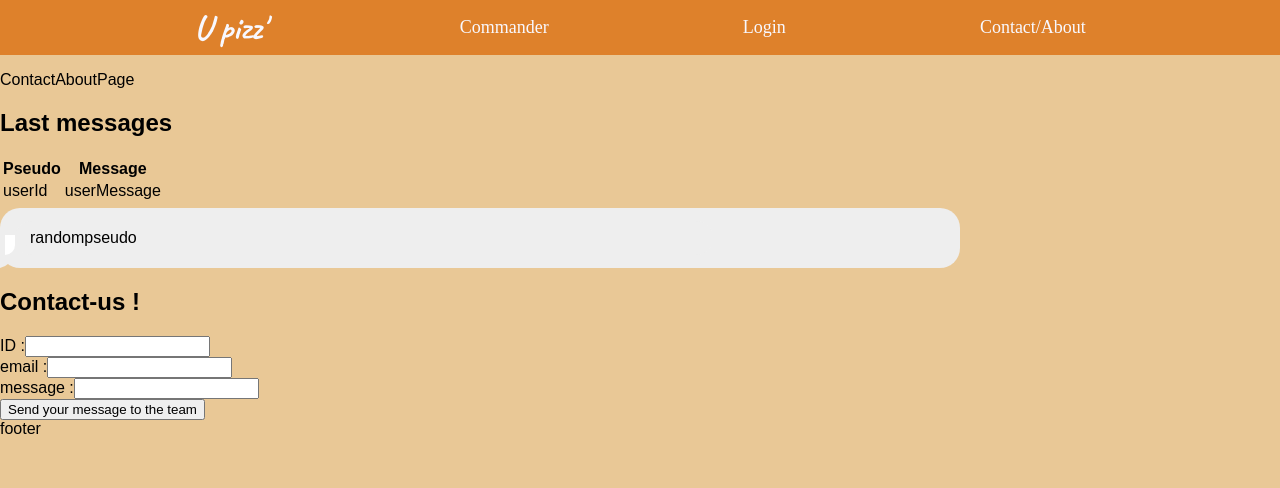
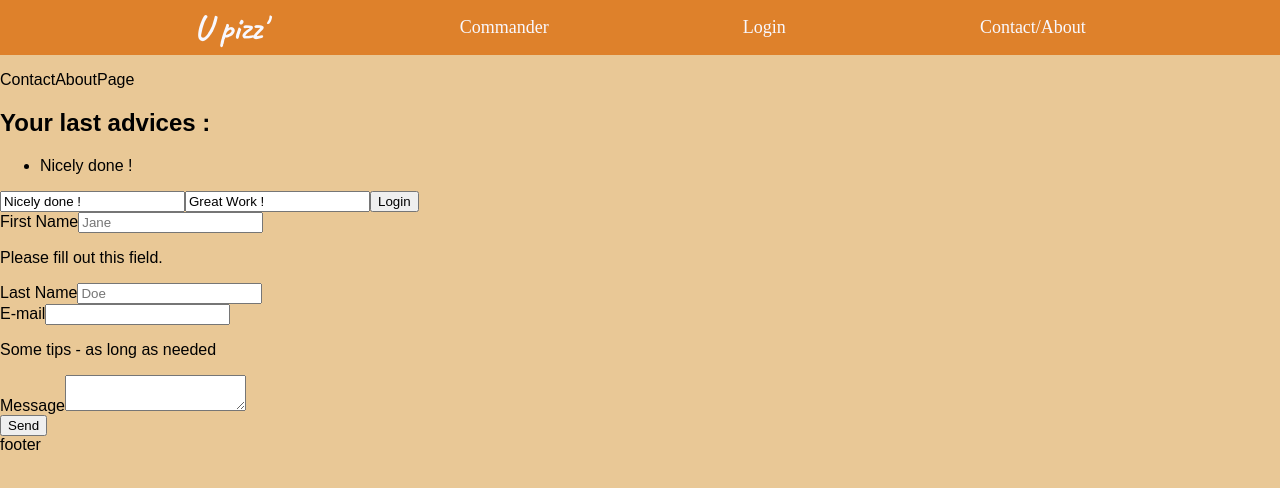
Before and after one commit to WildCodeSchool/lyon-js-react-march21-g1-p2, a React (Create React App) app: page /contact in a window 1280 px wide. Shown: the top 488 px of the page. Built offline with nearby package versions, Linux system fonts and the light colour scheme.

Commit message:
new form , from new computer test

```diff
--- a/src/components/Form.js
+++ b/src/components/Form.js
@@ -1,41 +1,26 @@
-import './formStyles.css';
+// import './formStyles.css';
 import React from 'react';
 
 export default function Form() {
-  // const [messages, setMessages] = React.useState(["Great Work !"]);
-  const [pseudos, setPseudos] = React.useState(['randompseudo']);
+  const [messages, setUserMessageInput] = React.useState(['Great Work !']);
+  const [pseudos, setPseudos] = React.useState(['Nicely done !']);
   const [userIdInput, setUserIdInput] = React.useState('');
 
   const handleSubmit = (event) => {
     event.preventDefault();
     setUserIdInput('');
     setPseudos([...pseudos, userIdInput]);
-    // setMessages([...messages, userMessageInput]);
+    // setMessages([...messages, setUserMessageInput]);
   };
 
   return (
     <div>
-      <h2>Last messages</h2>
-      <table>
-        <thead>
-          <tr>
-            <th>Pseudo</th>
-            <th>Message</th>
-          </tr>
-        </thead>
-        <tbody>
-          <tr>
-            <td>userId</td>
-            <td>userMessage</td>
-          </tr>
-        </tbody>
-      </table>
-
-      <div className="chat-box">
-        <ul className="message">
+      <h2>Your last advices :</h2>
+      <div className="chat-box ">
+        <ul className="messages">
           <>
-            {pseudos.map((pseudo, index) => (
-              <li key={index} className="message">
+            {pseudos.map((pseudo) => (
+              <li key={pseudo} className="message">
                 {pseudo}
               </li>
             ))}
@@ -43,46 +28,121 @@ export default function Form() {
         </ul>
       </div>
 
-      <form onSubmit={handleSubmit}>
-        <h2>Contact-us !</h2>
-        <div>
-          <div>
-            <label htmlFor="pseudo">
-              ID :
+      <div className="container">
+        <form
+          className="bg-blue text-center max-w-lg px-3 py-4 text-white mx-auto rounded"
+          onSubmit={handleSubmit}
+        >
           <input
+            type="text"
+            placeholder="Username"
+            className="block w-full mx-auto text-sm py-2 px-3 rounded-2xl"
             id="usePseudo"
+            required
+            value={pseudos}
+            onChange={(event) => setUserIdInput(event.target.value)}
+          />
+          <input
             type="text"
+            placeholder="Password"
+            className="block w-full mx-auto text-sm py-2 px-3 rounded-2xl my-3"
+            id="userMessage"
             required
-                value={userIdInput}
-                onChange={(event) => setUserIdInput(event.target.value)}
+            value={messages}
+            onChange={(event) => setUserMessageInput(event.taget.value)}
+          />
+          <button
+            id="submit"
+            type="submit"
+            className="bg-blue text-white font-bold py-2 px-4 rounded-2xl border block mx-auto w-full"
+          >
+            Login
+          </button>
+        </form>
+      </div>
+
+      <>
+        <form className="w-full max-w-lg mx-auto">
+          <div className="flex flex-wrap -mx-3 mb-6 ">
+            <div className="w-full md:w-1/2 px-3 mb-6 md:mb-0">
+              <label
+                className="block uppercase tracking-wide text-gray-700 text-xs font-bold mb-2"
+                htmlFor="grid-first-name"
+              >
+                First Name
+                <input
+                  className="appearance-none block w-full bg-gray-200 text-gray-700 border border-red-500 rounded-2xl py-3 px-4 mb-3 leading-tight focus:outline-none focus:bg-white"
+                  id="grid-first-name"
+                  type="text"
+                  placeholder="Jane"
+                />
+              </label>
+
+              <p className="text-red-500 text-xs italic">
+                Please fill out this field.
+              </p>
+            </div>
+            <div className="w-full md:w-1/2 px-3">
+              <label
+                className="block uppercase tracking-wide text-gray-700 text-xs font-bold mb-2"
+                htmlFor="grid-last-name"
+              >
+                Last Name
+                <input
+                  className="appearance-none block w-full bg-gray-200 text-gray-700 border border-gray-200 rounded-2xl py-3 px-4 leading-tight focus:outline-none focus:bg-white focus:border-gray-500"
+                  id="grid-last-name"
+                  type="text"
+                  placeholder="Doe"
                 />
               </label>
             </div>
-          <div>
-            <label htmlFor="userEmail">
-              email :
-              <input id="userEmail" type="text" required />
+          </div>
+          <div className="flex flex-wrap -mx-3 mb-6">
+            <div className="w-full px-3">
+              <label
+                className="block uppercase tracking-wide text-gray-700 text-xs font-bold mb-2"
+                htmlFor="grid-password"
+              >
+                E-mail
+                <input
+                  className="appearance-none block w-full bg-gray-200 text-gray-700 border border-gray-200 rounded-2xl py-3 px-4 mb-3 leading-tight focus:outline-none focus:bg-white focus:border-gray-500"
+                  id="email"
+                  type="email"
+                />
+              </label>
+
+              <p className="text-gray-600 text-xs italic">
+                Some tips - as long as needed
+              </p>
+            </div>
+          </div>
+          <div className="flex flex-wrap -mx-3 mb-6">
+            <div className="w-full px-3">
+              <label
+                className="block uppercase tracking-wide text-gray-700 text-xs font-bold mb-2"
+                htmlFor="grid-password"
+              >
+                Message
+                <textarea
+                  className=" resize appearance-none block w-full bg-gray-200 text-gray-700 border border-gray-200 rounded-2xl py-3 px-4 mb-3 leading-tight focus:outline-none focus:bg-white focus:border-gray-500 h-48 resize-none"
+                  id="message"
+                />
               </label>
             </div>
-          <div>
-            <label htmlFor="userMessage">
-              message :
-              <input
-                id="userMessage"
-                type="text"
-                required
-                // value={userMessageInput}
-                // onChange={(event) => setUserMessageInput(event.target.value)}
-              />
-            </label>
-            <div>
-              <button id="submit" type="submit">
-                Send your message to the team
+          </div>
+          <div className="md:flex md:items-center">
+            <div className="md:w-1/3">
+              <button
+                className="shadow bg-teal-400 hover:bg-teal-400 focus:shadow-outline focus:outline-none text-white font-bold py-2 px-4 rounded"
+                type="button"
+              >
+                Send
               </button>
             </div>
-          </div>
+            <div className="md:w-2/3" />
           </div>
         </form>
+      </>
     </div>
   );
 }
```
Lines whose indentation alone changed are shown as unchanged.
